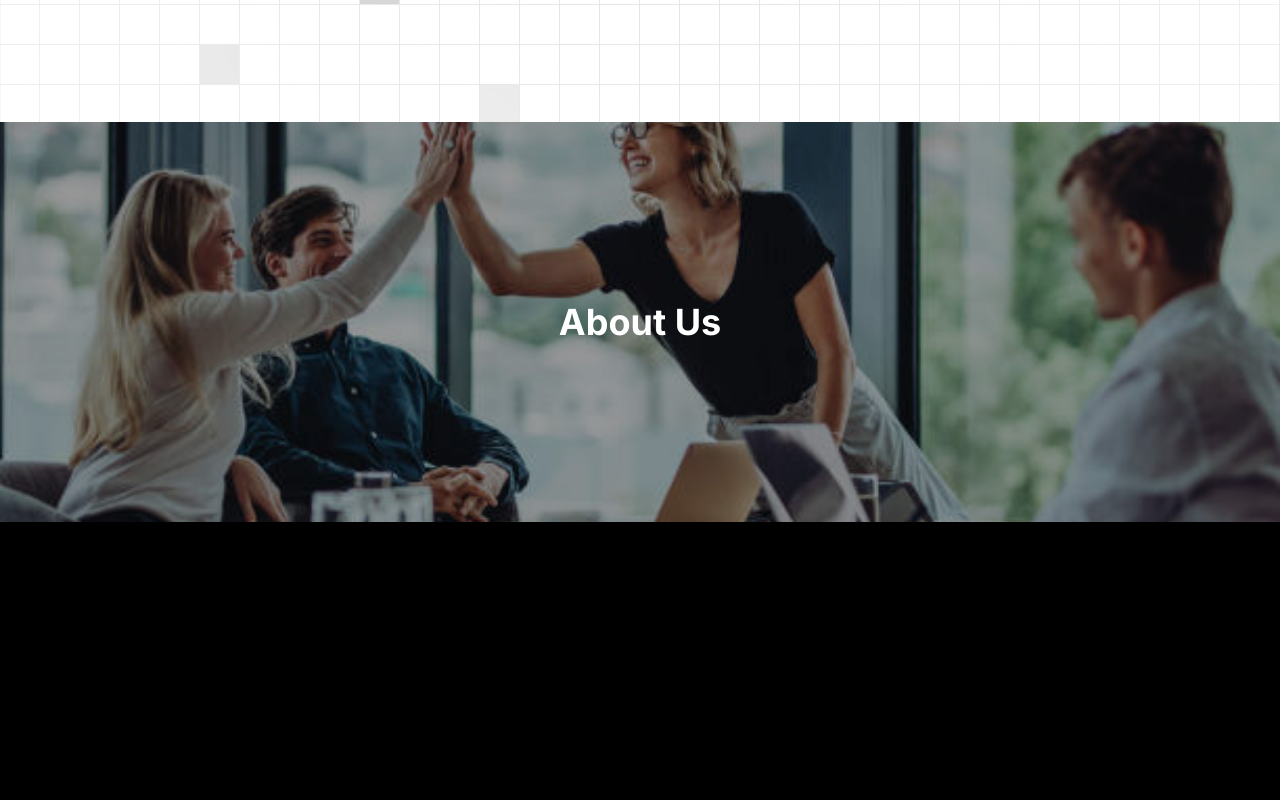
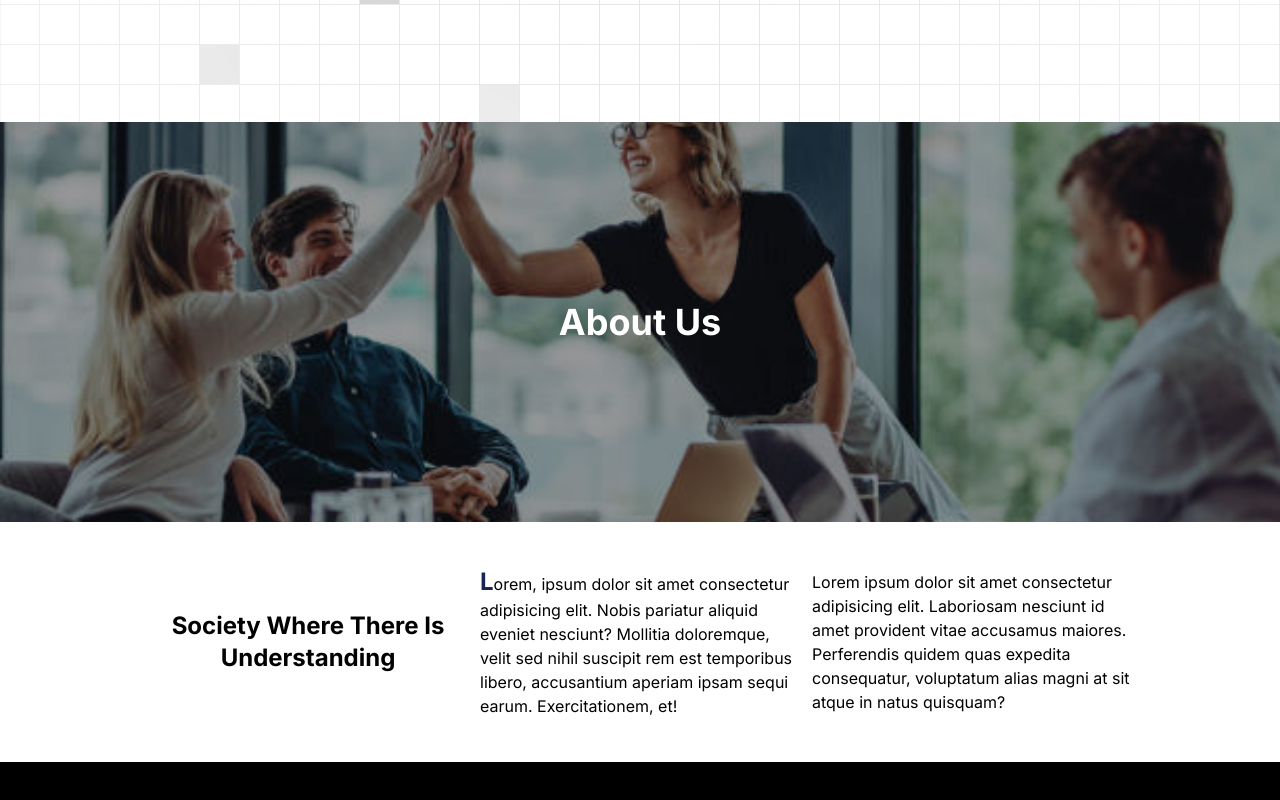
Before and after one commit to tchasinga/devservice, a Next.js app: page / in a window 1280 px wide. Shown: the part 768-1568 px from the top of the page. Built offline with nearby package versions, Linux system fonts and the light colour scheme.

Commit message:
Add second section in about page

```diff
--- a/src/app/Components/About.jsx
+++ b/src/app/Components/About.jsx
@@ -9,6 +9,31 @@ function About() {
           <h1 className="text-white text-4xl font-bold">About Us</h1>
         </div>
       </div>
+      <div className="flex bg-white h-[30vh] w-full gap-3 justify-center items-center">
+        <div className="w-[25%]">
+          <h3 className="text-2xl text-center text-black font-bold">
+            Society Where There Is Understanding
+          </h3>
+        </div>
+        <div className="w-[25%]">
+          <p>
+            <span className="text-blue-950 font-bold text-2xl">L</span>orem,
+            ipsum dolor sit amet consectetur adipisicing elit. Nobis pariatur
+            aliquid eveniet nesciunt? Mollitia doloremque, velit sed nihil
+            suscipit rem est temporibus libero, accusantium aperiam ipsam sequi
+            earum. Exercitationem, et!
+          </p>
+        </div>
+        <div className="w-[25%]">
+          {" "}
+          <p>
+            Lorem ipsum dolor sit amet consectetur adipisicing elit. Laboriosam
+            nesciunt id amet provident vitae accusamus maiores. Perferendis
+            quidem quas expedita consequatur, voluptatum alias magni at sit
+            atque in natus quisquam?
+          </p>
+        </div>
+      </div>
     </div>
   );
 }
```
